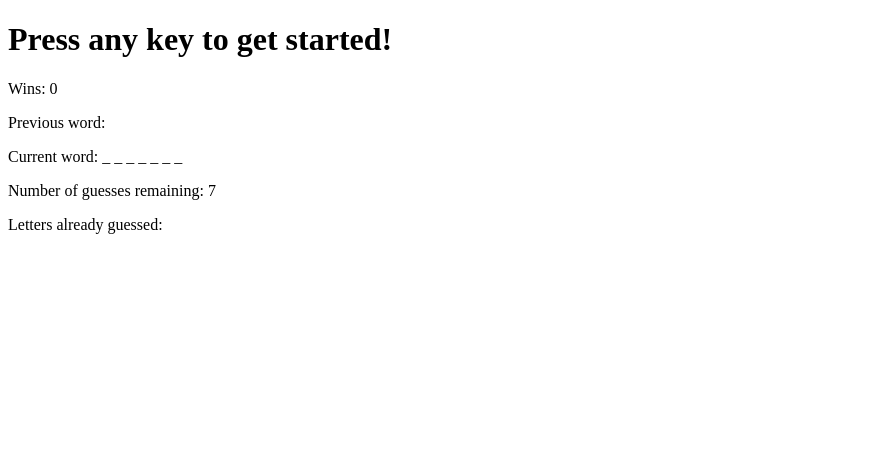
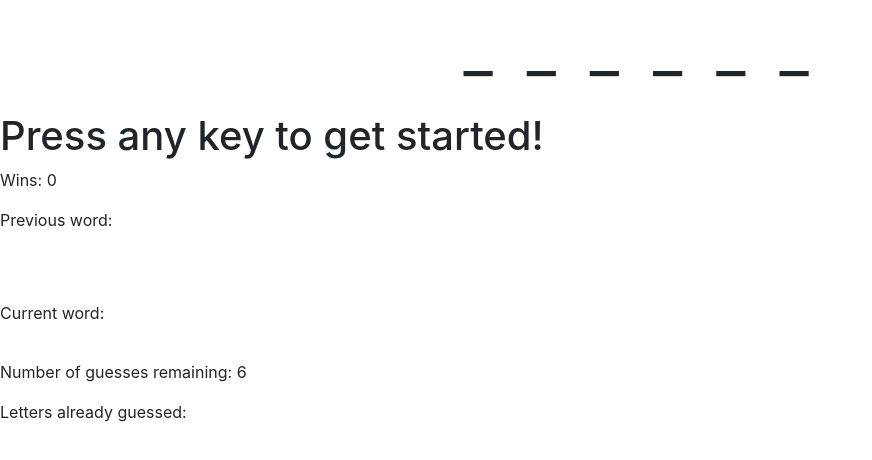
Before and after one commit to jlouie10/Word-Guess-Game, a plain HTML site: page index.html in a window 1280 px wide. Shown: the whole page, without its empty margins (0-872 px from the left). Drawn offline with nearby package versions, Linux system fonts and the light colour scheme; a web font is replaced by a local one.

Commit message:
Added Bootstrap layout, removed reset.css, created .gitignore

```diff
--- a/assets/css/style.css
+++ b/assets/css/style.css
@@ -1,3 +1,12 @@
 span {
     white-space: pre;
 }
+
+#word {
+    text-align: center;
+}
+
+#word-current {
+    font-size: 4rem;
+    letter-spacing: 0.5rem;
+}
--- a/assets/javascript/game.js
+++ b/assets/javascript/game.js
@@ -3,8 +3,8 @@ var wins = 0;
 var word = {
     current: "",
     previous: "",
-    pack: ["spaghetti", "pizza", "steak", "salad", "fried chicken", "burrito"],
-    masked: [],
+    pack: ["spaghetti", "pizza", "steak", "salad", "fried chicken", "burrito", "burger", "mashed potatoes"],
+    masked: [], // !!! Combine array and string !!!
     string: ""
 };
 var guess = {
@@ -73,6 +73,7 @@ function newGame() {
         // Resets the array containing guessed letters
         guess.letters = [];
 
+        // Refresh the display at the start of a new game
         initializeDisplay();
     }
     // else continue current game
@@ -137,7 +138,7 @@ function determineMatch(letter) {
     }
 }
 
-function determineWin() {
+function determineWin() { // !!! Revise this into a count down from word length !!!
     var winStatus = false;
 
     for (i = 0; i < word.masked.length; i++) {
@@ -159,6 +160,8 @@ function determineWin() {
 }
 
 function updateLetters(inputArray, inputString, span) {
+
+    // Remove commas from display
     inputString = inputArray.toString();
     span.textContent = inputString.replace(/,/g, " ");
 }
--- a/index.html
+++ b/index.html
@@ -1,10 +1,12 @@
-<!DOCTYPE html>
-<html lang="en-us">
-
+<!doctype html>
+<html lang="en">
   <head>
     <!-- Required meta tags -->
     <meta charset="utf-8">
     <meta name="viewport" content="width=device-width, initial-scale=1, shrink-to-fit=no">
+
+    <!-- Bootstrap CSS -->
+    <link rel="stylesheet" href="https://stackpath.bootstrapcdn.com/bootstrap/4.3.1/css/bootstrap.min.css" integrity="sha384-ggOyR0iXCbMQv3Xipma34MD+dH/1fQ784/j6cY/iJTQUOhcWr7x9JvoRxT2MZw1T" crossorigin="anonymous">
 
     <!-- CSS -->
     <link rel="stylesheet" type="text/css" href="assets/css/style.css">
@@ -18,8 +20,17 @@
     <!-- Favicon -->
     <link rel="icon" type="image/png" href="/assets/images/favicon.png">
   </head>
+  <body>
 
-<body>
+    <div id="word" class="container">
+      <div class="row">
+        <div class="col-12">
+            <p>
+              <span id="word-current"></span>
+            </p>
+        </div>
+      </div>
+    </div>
 
     <div id="game">
         <h1>
@@ -47,7 +58,11 @@
       </div>
 
     <!-- JavaScript -->
+    <!-- jQuery first, then Popper.js, then Bootstrap JS -->
+    <script src="https://code.jquery.com/jquery-3.3.1.slim.min.js" integrity="sha384-q8i/X+965DzO0rT7abK41JStQIAqVgRVzpbzo5smXKp4YfRvH+8abtTE1Pi6jizo" crossorigin="anonymous"></script>
+    <script src="https://cdnjs.cloudflare.com/ajax/libs/popper.js/1.14.7/umd/popper.min.js" integrity="sha384-UO2eT0CpHqdSJQ6hJty5KVphtPhzWj9WO1clHTMGa3JDZwrnQq4sF86dIHNDz0W1" crossorigin="anonymous"></script>
+    <script src="https://stackpath.bootstrapcdn.com/bootstrap/4.3.1/js/bootstrap.min.js" integrity="sha384-JjSmVgyd0p3pXB1rRibZUAYoIIy6OrQ6VrjIEaFf/nJGzIxFDsf4x0xIM+B07jRM" crossorigin="anonymous"></script>
+
     <script src="assets/javascript/game.js"></script>
   </body>
-
 </html>
```
Also changed, not shown: assets/css/reset.css (deleted), 1 other file. Lines whose indentation alone changed are shown as unchanged.
